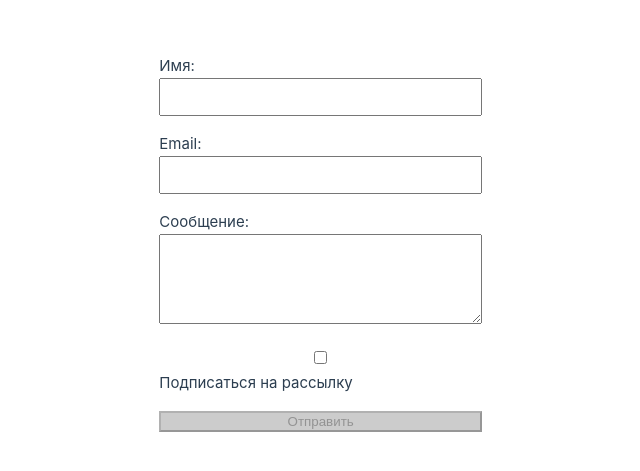
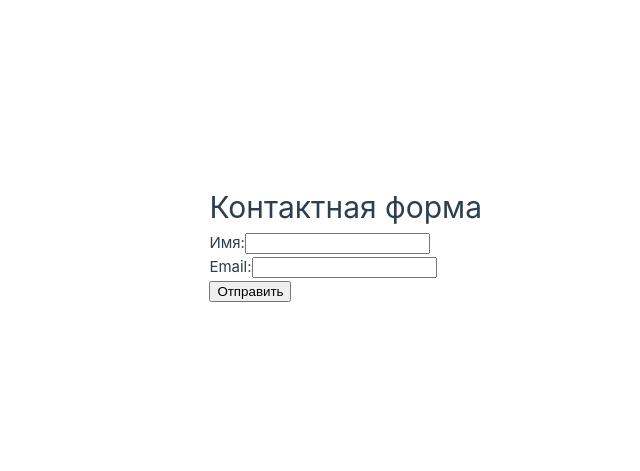
Before and after one commit to marinalovesjs/my-new-vue-app, a Vue app in the folder my-new-vue-app/: page / in a window 1280 px wide. Shown: the part 157-628 px from the top of the page, without its empty margins (158-798 px from the left). Built offline with nearby package versions, Linux system fonts and the light colour scheme.

Commit message:
обавила компонент ContactForm с формой и логикой отправки

```diff
--- a/my-new-vue-app/src/App.vue
+++ b/my-new-vue-app/src/App.vue
@@ -1,5 +1,8 @@
 <template>
-  <ContactForm />
+  <div>
+    <h1>Контактная форма</h1>
+    <ContactForm />
+  </div>
 </template>
 
 <script>
--- a/my-new-vue-app/src/components/ContactForm.vue
+++ b/my-new-vue-app/src/components/ContactForm.vue
@@ -1,28 +1,14 @@
 <template>
   <form @submit.prevent="handleSubmit">
     <div>
-      <label>Имя:</label>
-      <input v-model.trim="form.name" type="text" />
+      <label for="name">Имя:</label>
+      <input type="text" id="name" v-model="name" />
     </div>
-
     <div>
-      <label>Email:</label>
-      <input v-model.trim="form.email" type="email" />
+      <label for="email">Email:</label>
+      <input type="email" id="email" v-model="email" />
     </div>
-
-    <div>
-      <label>Сообщение:</label>
-      <textarea v-model.lazy="form.message" rows="4" />
-    </div>
-
-    <div>
-      <label>
-        <input type="checkbox" v-model="form.subscribe" />
-        Подписаться на рассылку
-      </label>
-    </div>
-
-    <button :disabled="!isValid">Отправить</button>
+    <button type="submit">Отправить</button>
   </form>
 </template>
 
@@ -30,46 +16,15 @@
 export default {
   data() {
     return {
-      form: {
-        name: '',
-        email: '',
-        message: '',
-        subscribe: false
-      }
-    };
-  },
-  computed: {
-    isValid() {
-      return (
-          this.form.name.length >= 2 &&
-          this.form.email.includes('@') &&
-          this.form.message.length >= 10
-      );
+      name: '',
+      email: ''
     }
   },
   methods: {
     handleSubmit() {
-      alert(`Спасибо, ${this.form.name}! Ваше сообщение отправлено.`);
+      console.log('Имя:', this.name);
+      console.log('Email:', this.email);
     }
   }
-};
+}
 </script>
-
-<style scoped>
-form {
-  display: flex;
-  flex-direction: column;
-  gap: 1rem;
-  max-width: 400px;
-  margin: 2rem auto;
-}
-input, textarea {
-  width: 100%;
-  padding: 0.5rem;
-  font-size: 1rem;
-}
-button:disabled {
-  background-color: #ccc;
-  cursor: not-allowed;
-}
-</style>
```
